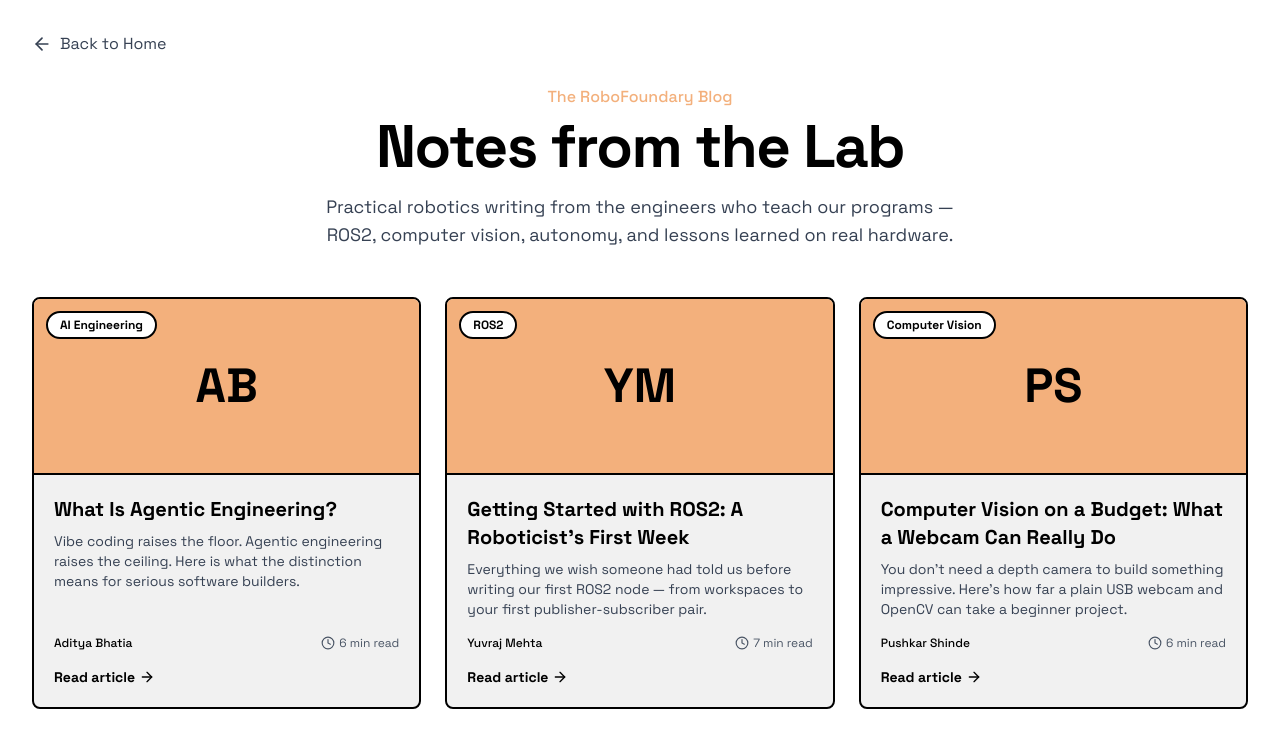
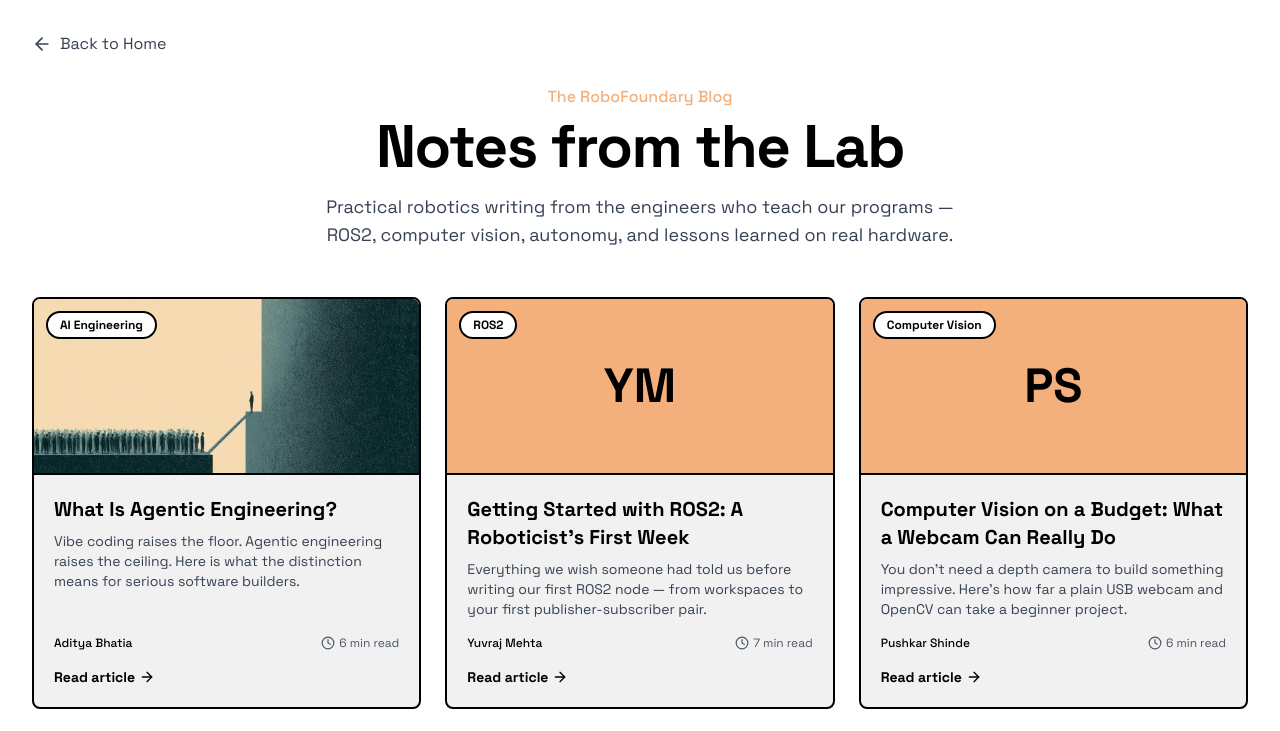
Before and after one commit to orangewood-co/robofoundary-dot-com, a Next.js app: page /blog in a window 1280 px wide. Shown: the top 731 px of the page. Built offline with nearby package versions, Linux system fonts and the light colour scheme.

Commit message:
fix: add thumbnails

```diff
--- a/content/blog/what-is-agentic-engineering.mdx
+++ b/content/blog/what-is-agentic-engineering.mdx
@@ -6,6 +6,7 @@ author: "Aditya Bhatia"
 authorInitials: "AB"
 date: "2026-07-02"
 readTime: "6 min read"
+thumbnail: "/blog/agentic-engineering.jpg"
 ---
 
 ![What Is Agentic Engineering?](/blog/agentic-engineering.jpg)
--- a/src/app/blog/BlogList.tsx
+++ b/src/app/blog/BlogList.tsx
@@ -3,6 +3,7 @@
 import { useState, useEffect } from "react";
 import { motion, type Variants } from "framer-motion";
 import Link from "next/link";
+import Image from "next/image";
 import { ArrowLeft, ArrowRight, Clock } from "lucide-react";
 import type { BlogPostMeta } from "@/lib/blog";
 
@@ -103,11 +104,21 @@ const BlogList = ({ posts }: { posts: BlogPostMeta[] }) => {
               className="flex flex-col h-full border-2 border-black rounded-lg overflow-hidden bg-[#F1F1F1] cursor-pointer"
             >
               {/* Cover */}
-              <div className="relative h-44 w-full border-b-2 border-black bg-[#F3B07C] flex items-center justify-center">
-                <span className="text-5xl font-bold text-black">
-                  {post.authorInitials}
-                </span>
-                <span className="absolute top-3 left-3 text-xs font-bold px-3 py-1 rounded-full bg-white text-black border-2 border-black">
+              <div className="relative h-44 w-full border-b-2 border-black bg-[#F3B07C] flex items-center justify-center overflow-hidden">
+                {post.thumbnail ? (
+                  <Image
+                    src={post.thumbnail}
+                    alt={post.title}
+                    fill
+                    className="object-cover"
+                    sizes="(max-width: 640px) 100vw, (max-width: 1024px) 50vw, 33vw"
+                  />
+                ) : (
+                  <span className="text-5xl font-bold text-black">
+                    {post.authorInitials}
+                  </span>
+                )}
+                <span className="absolute top-3 left-3 z-10 text-xs font-bold px-3 py-1 rounded-full bg-white text-black border-2 border-black">
                   {post.category}
                 </span>
               </div>
--- a/src/lib/blog.ts
+++ b/src/lib/blog.ts
@@ -12,6 +12,7 @@ export interface BlogFrontmatter {
   authorInitials: string;
   date: string;
   readTime: string;
+  thumbnail?: string;
 }
 
 export interface BlogPostMeta extends BlogFrontmatter {
```
